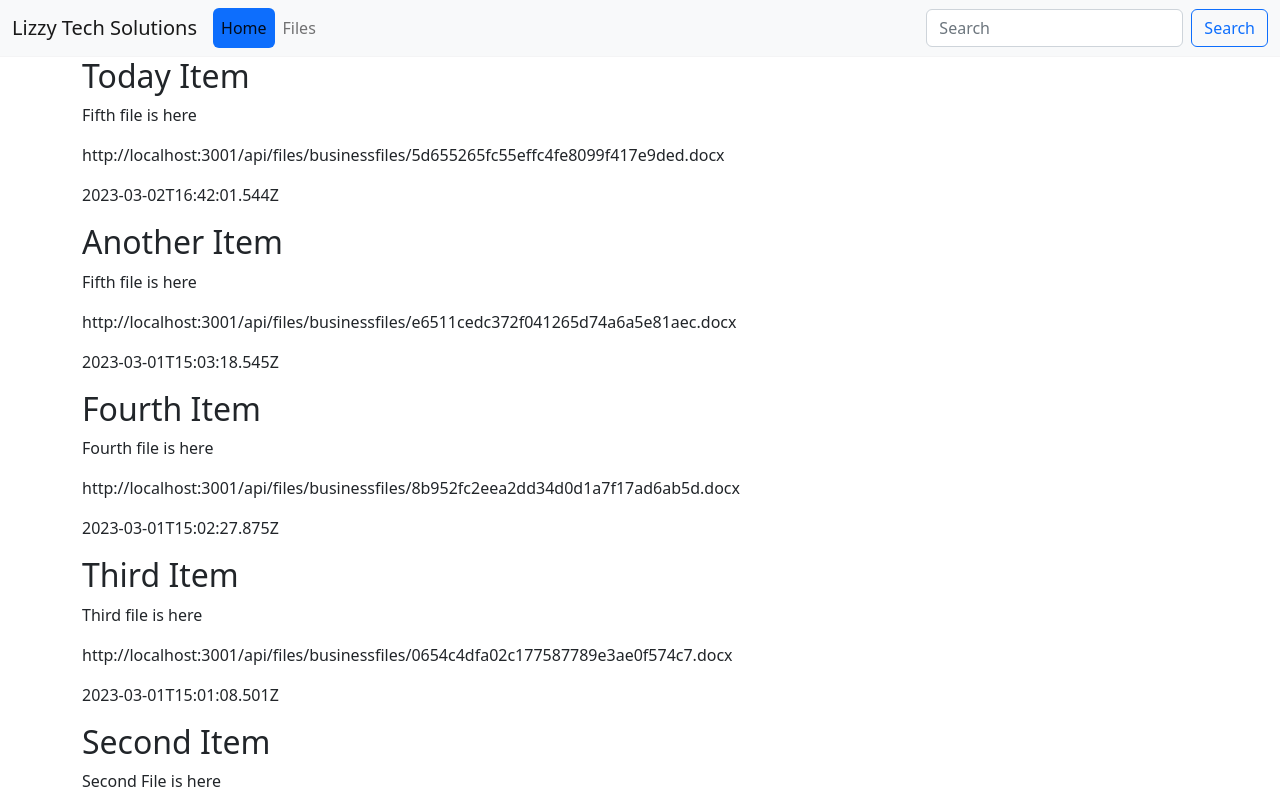
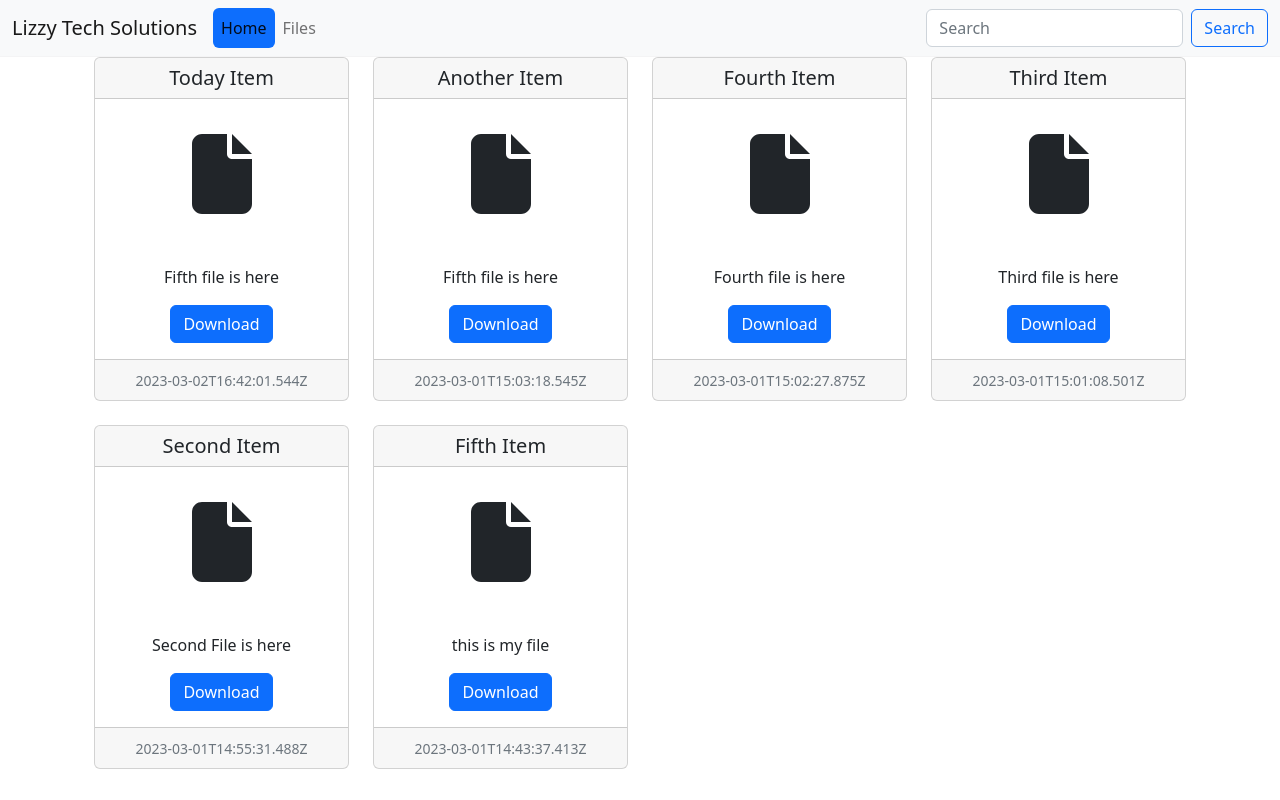
Before and after one commit to Santadd/divine-file-server, a React (Create React App) app in the folder client/: page / in a window 1280 px wide. Shown: the top 800 px of the page. Built offline with nearby package versions, Linux system fonts and the light colour scheme.

Commit message:
create file card component

```diff
--- a/client/package.json
+++ b/client/package.json
@@ -3,6 +3,9 @@
   "version": "0.1.0",
   "private": true,
   "dependencies": {
+    "@fortawesome/fontawesome-svg-core": "^6.3.0",
+    "@fortawesome/free-solid-svg-icons": "^6.3.0",
+    "@fortawesome/react-fontawesome": "^0.2.0",
     "@testing-library/jest-dom": "^5.14.1",
     "@testing-library/react": "^13.0.0",
     "@testing-library/user-event": "^13.2.1",
--- a/client/src/components/BusFiles.tsx
+++ b/client/src/components/BusFiles.tsx
@@ -1,3 +1,6 @@
+import { Container, Row } from "react-bootstrap";
+import FileCard from "./FileCard";
+
 export default function BusFiles() {
   const businessfiles = [
     {
@@ -44,22 +47,23 @@ export default function BusFiles() {
     },
   ];
 
+  const fileCards = businessfiles.map((item) => {
+    return (
+      <FileCard
+        key={item.id}
+        title={item.title}
+        description={item.description}
+        dateAdded={item.dateAdded}
+        file={item.file}
+      />
+    );
+  });
+
   return (
-    <div>
-      {businessfiles.length === 0 ? (
-        <p>No files here</p>
-      ) : (
-        businessfiles.map((file) => {
-          return (
-            <div key={file.id}>
-              <h2>{file.title}</h2>
-              <p>{file.description}</p>
-              <p>{file.file}</p>
-              <p>{file.dateAdded}</p>
-            </div>
-          );
-        })
-      )}
-    </div>
+    <Container>
+      <Row xs={1} sm={2} md={3} lg={4} className="g-4">
+        {fileCards}
+      </Row>
+    </Container>
   );
 }
--- /dev/null
+++ b/client/src/components/FileCard.tsx
@@ -0,0 +1,37 @@
+import { faFile } from "@fortawesome/free-solid-svg-icons";
+import { FontAwesomeIcon } from "@fortawesome/react-fontawesome";
+import { Col, Card, Button } from "react-bootstrap";
+
+interface FileCardProps {
+  title: string;
+  description: string;
+  dateAdded?: string;
+  file?: string;
+}
+
+export default function FileCard(props: FileCardProps) {
+  return (
+    <Col>
+      <Card className="text-center">
+        <Card.Header as="h5">{props.title}</Card.Header>
+        <div
+          style={{
+            display: "flex",
+            justifyContent: "center",
+            alignItems: "center",
+            height: "150px",
+          }}
+        >
+          <FontAwesomeIcon icon={faFile} size="5x" />
+        </div>
+        <Card.Body>
+          <Card.Text>{props.description}</Card.Text>
+          <Button variant="primary">Download</Button>
+        </Card.Body>
+        <Card.Footer>
+          <small className="text-muted">{props.dateAdded}</small>
+        </Card.Footer>
+      </Card>
+    </Col>
+  );
+}
--- a/client/src/pages/FilePage.tsx
+++ b/client/src/pages/FilePage.tsx
@@ -6,8 +6,7 @@ export default function FilePage() {
 
     return (
         <Main header>
-            <p>This is a file Page</p>
-            <p>File number is {id}</p>
+            <p>This is its id {id}</p>
         </Main>
     )
 }
```
